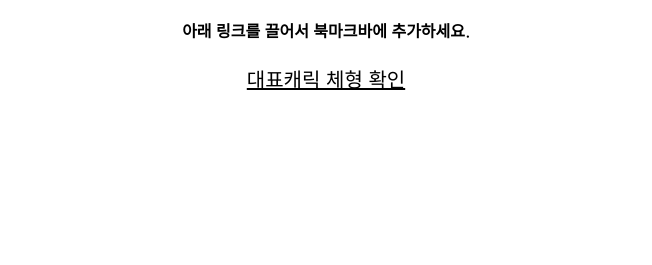
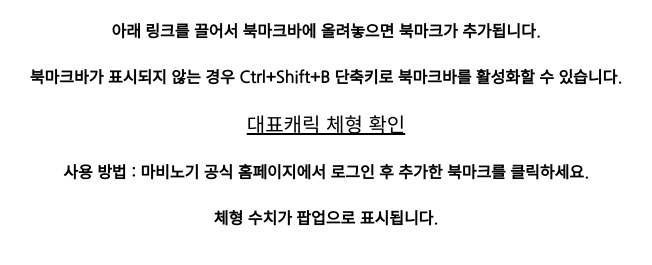
Before and after one commit to mabinewb/mabi-body-shape, a plain HTML site: page index.html in a window 1280 px wide. Shown: the part 57-322 px from the top of the page, without its empty margins (314-966 px from the left). Drawn offline with Linux system fonts and the light colour scheme.

Commit message:
ㅇㅅㅇ

```diff
--- a/index.html
+++ b/index.html
@@ -15,8 +15,11 @@
     <body>
         <div style="margin:auto; width: fit-content; text-align: center;">
             <h1>마비노기 체형 확인</h1>
-            <h4>아래 링크를 끌어서 북마크바에 추가하세요.</h4>
+            <h4>아래 링크를 끌어서 북마크바에 올려놓으면 북마크가 추가됩니다.</h4>
+            <h4>북마크바가 표시되지 않는 경우 Ctrl+Shift+B 단축키로 북마크바를 활성화할 수 있습니다.</h4>
             <a href="javascript:$.ajax({url : '/dressroom/data/characterapi.asp',type : 'POST',contentType:'application/json',success : function(data){alert('키(10살:0 ~ 17살:1 상대수치) : ' + data.gc_height + '\n몸무게(비만도) : ' + data.gc_weight + '\n상체(근육) : ' + data.gc_upper_weight + '\n하체 : ' + data.gc_lower_weight);}});">대표캐릭 체형 확인</a>
+            <h4>사용 방법 : 마비노기 공식 홈페이지에서 로그인 후 추가한 북마크를 클릭하세요.</h4>
+            <h4>체형 수치가 팝업으로 표시됩니다.</h4>
         </div>
     </body>
 </html>
```
